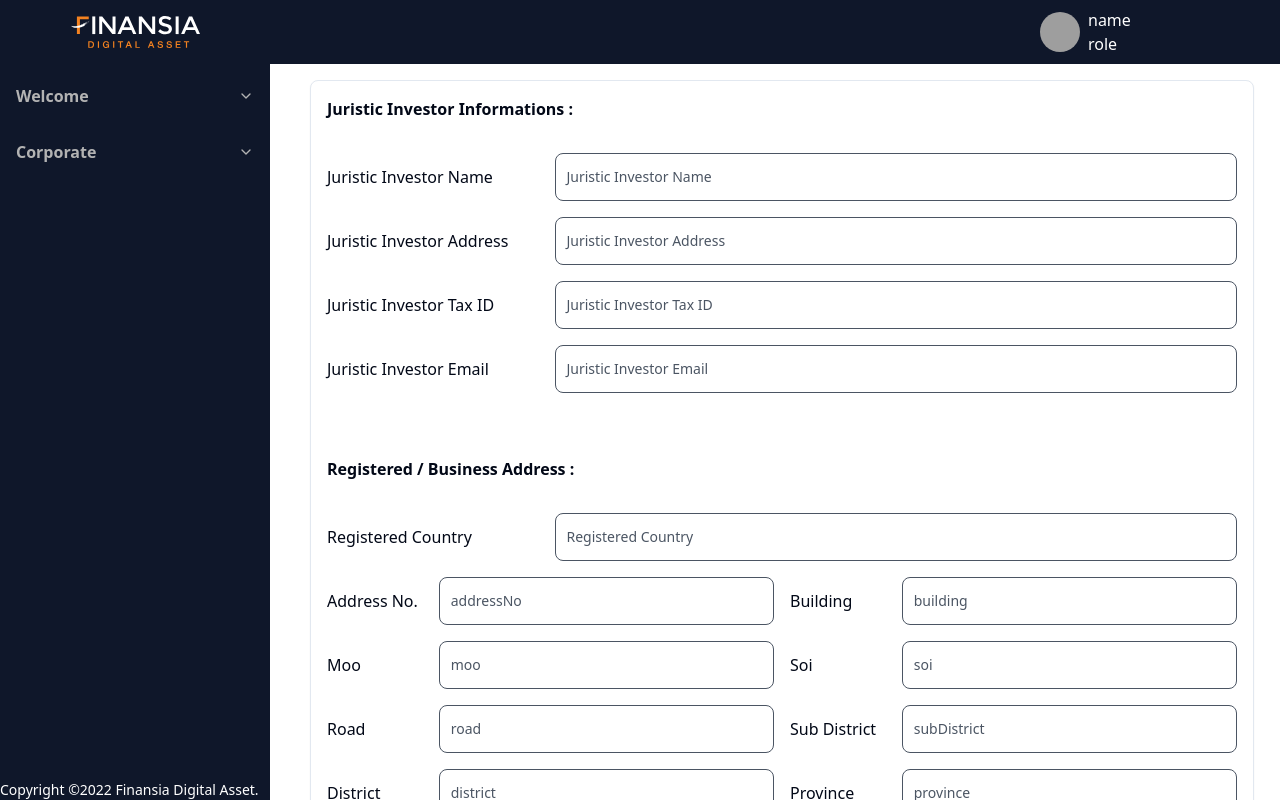
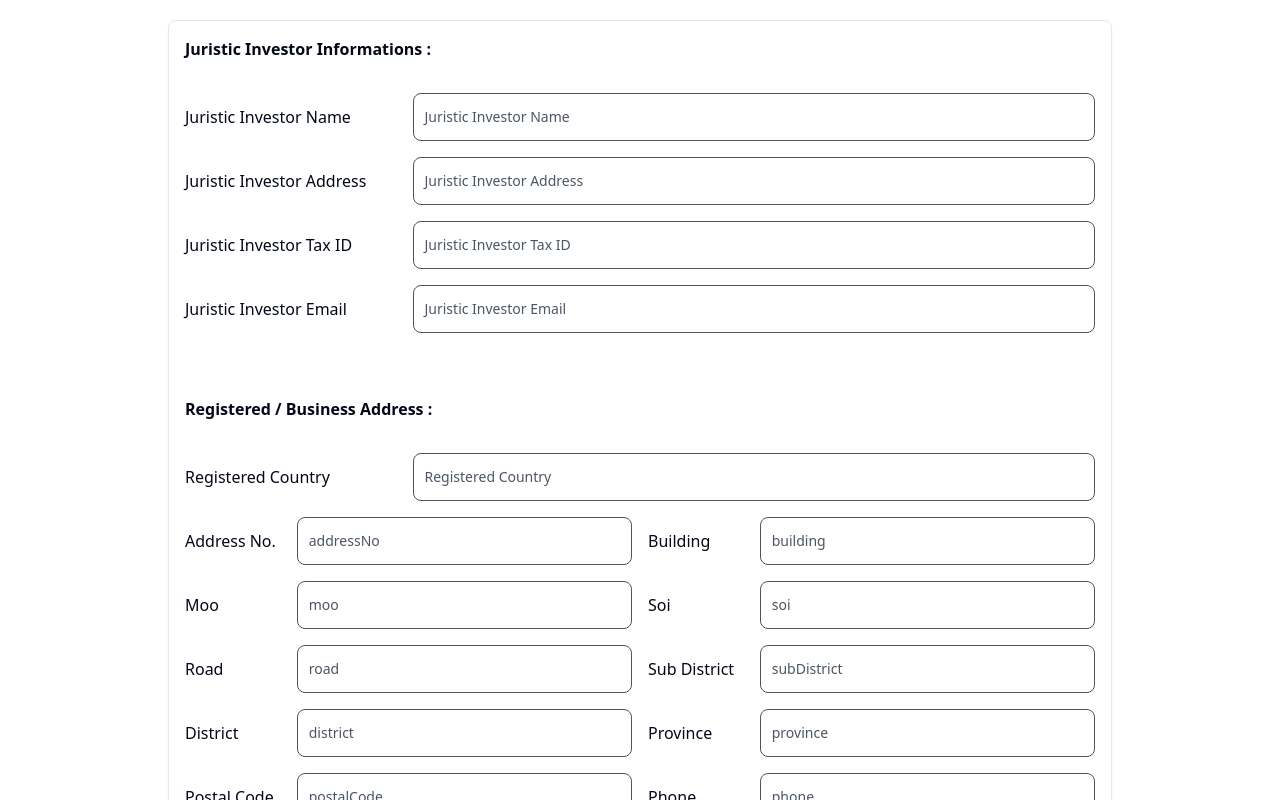
Before and after one commit to amerikarno/corporate-web-admin, a React (Vite) app: page /corporate/create in a window 1280 px wide. Shown: the top 800 px of the page. Built offline with nearby package versions, Linux system fonts and the light colour scheme; grey boxes are pictures that could not be loaded.

Commit message:
reverse route

```diff
--- a/src/components/Layout.tsx
+++ b/src/components/Layout.tsx
@@ -6,12 +6,13 @@ import Footer from "./footer/footer";
 const Layout = () => {
   return (
     <>
-      <Header />
-      <Sidebar />
-      <main className="mt-[60px] sm:ml-[270px]">
+      {/* <Header /> */}
+      {/* <Sidebar /> */}
+      <main className="App">
+        {/* <main className="mt-[60px] sm:ml-[270px]"> */}
         <Outlet />
       </main>
-      <Footer />
+      {/* <Footer /> */}
     </>
   );
 };
--- a/src/main.tsx
+++ b/src/main.tsx
@@ -1,11 +1,60 @@
+// import { createRoot } from "react-dom/client";
+// import {
+//   BrowserRouter,
+//   Navigate,
+//   Outlet,
+//   Route,
+//   Routes,
+// } from "react-router-dom";
+// import "./style.css";
+// import { HelmetProvider } from "react-helmet-async";
+// import Login from "./pages/login/login";
+// import React from "react";
+// import Layout from "./components/Layout";
+// import { Provider } from "react-redux";
+// import { store } from "./app/store";
+// import Welcome from "./pages/Welcome";
+// import CreateCorporate from "./pages/corporate/createCorporate";
+// import ContactPerson from "./pages/contactperson/contactPerson";
+// import { FormTest } from "./pages/test";
+
+// const helmetContext = {};
+
+// const container: HTMLElement | null = document.getElementById("root");
+// const root = createRoot(container!);
+
+// /*
+//  - disable react dev tools
+//  - not set state for password by map specific response data
+//  - send data in JWT token, jwt-decode lib
+// */
+// root.render(
+//   <>
+//     <React.StrictMode>
+//       <Provider store={store}>
+//         <HelmetProvider context={helmetContext}>
+//           <BrowserRouter>
+//             <Routes>
+//               <Route path="/login" element={<Login />} />
+//               <Route path="/" element={<Layout />}>
+//                 <Route index element={<Welcome />} />
+//                 <Route path="/corporate" element={<Outlet />}>
+//                   <Route index element={<CreateCorporate />} />
+//                   <Route path="create" element={<CreateCorporate />} />
+//                   <Route path="contactperson" element={<ContactPerson />} />
+//                 </Route>
+//                 <Route path="/test" element={<FormTest />} />
+//               </Route>
+//             </Routes>
+//           </BrowserRouter>
+//         </HelmetProvider>
+//       </Provider>
+//     </React.StrictMode>
+//   </>
+// );
+
 import { createRoot } from "react-dom/client";
-import {
-  BrowserRouter,
-  Navigate,
-  Outlet,
-  Route,
-  Routes,
-} from "react-router-dom";
+import { BrowserRouter, Navigate, Route, Routes } from "react-router-dom";
 import "./style.css";
 import { HelmetProvider } from "react-helmet-async";
 import Login from "./pages/login/login";
@@ -35,14 +84,15 @@ root.render(
         <HelmetProvider context={helmetContext}>
           <BrowserRouter>
             <Routes>
-              <Route path="/login" element={<Login />} />
               <Route path="/" element={<Layout />}>
-                <Route index element={<Welcome />} />
-                <Route path="/corporate" element={<Outlet />}>
-                  <Route index element={<CreateCorporate />} />
-                  <Route path="create" element={<CreateCorporate />} />
-                  <Route path="contactperson" element={<ContactPerson />} />
-                </Route>
+                <Route index element={<Navigate to="/login" />} />
+                <Route path="login" element={<Login />} />
+                <Route path="welcome" element={<Welcome />} />
+                <Route path="/corporate/create" element={<CreateCorporate />} />
+                <Route
+                  path="/contactperson/create"
+                  element={<ContactPerson />}
+                />
                 <Route path="/test" element={<FormTest />} />
               </Route>
             </Routes>
```
